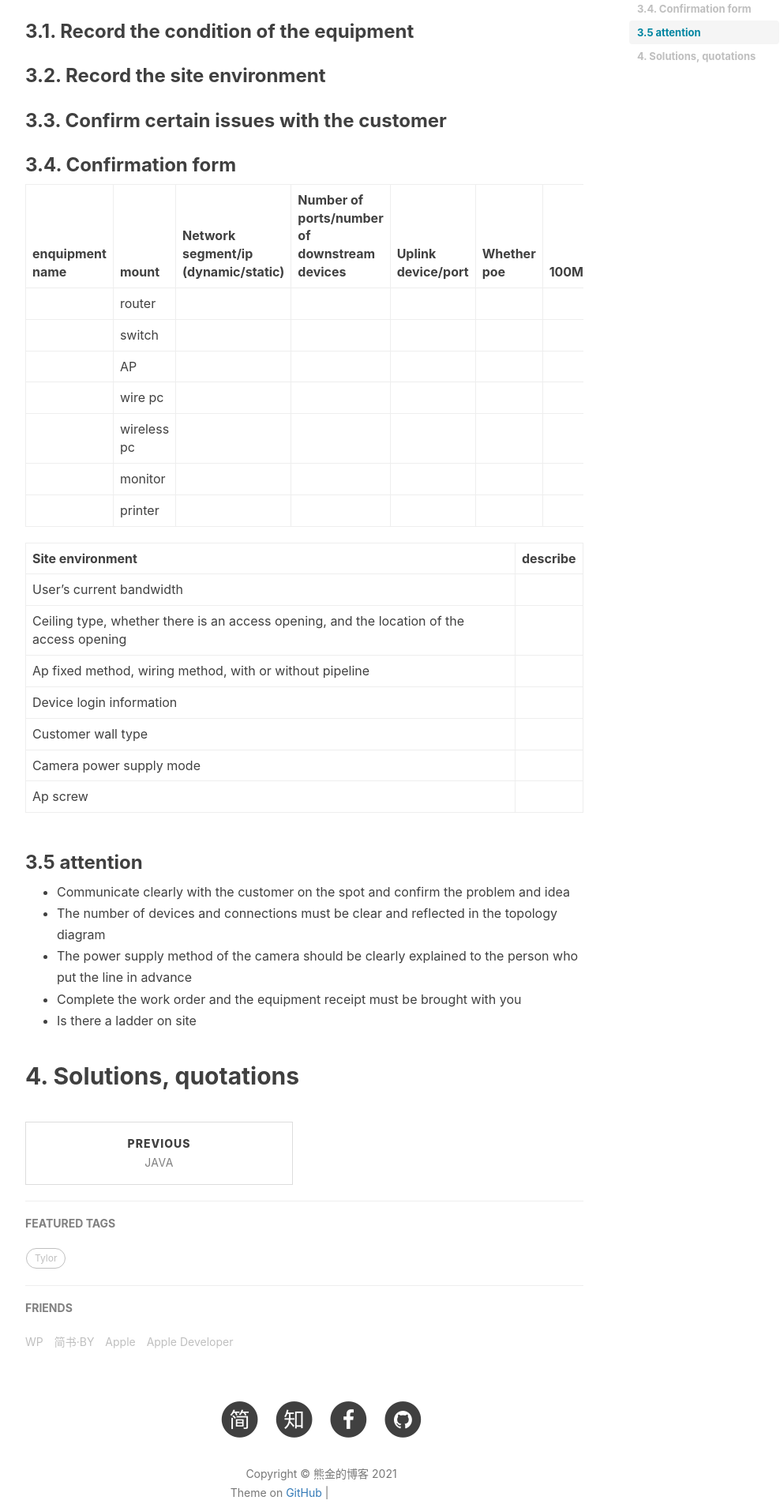
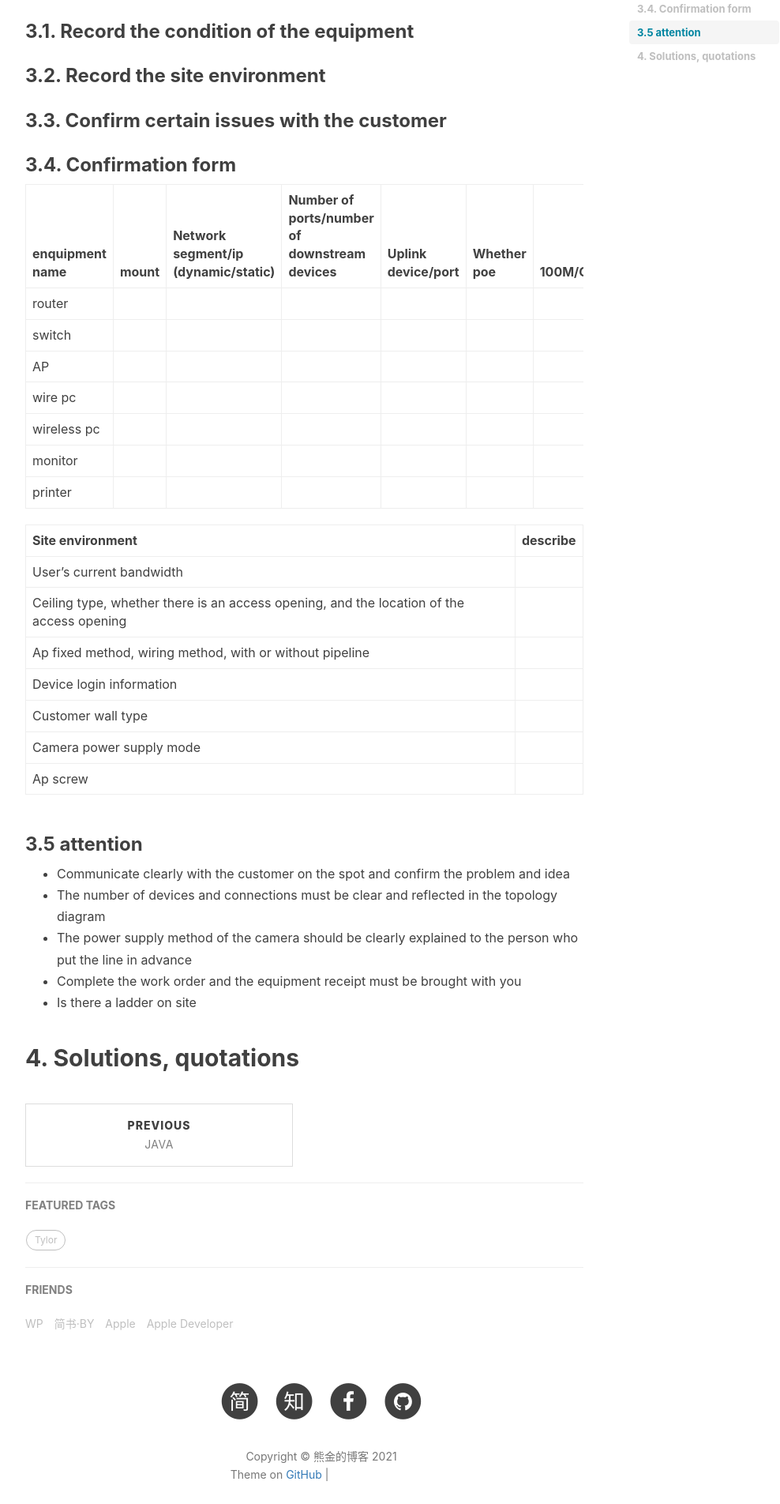
Before and after one commit to nathanielhawthorne/nathanielhawthorne.github.io, a Jekyll site: the page built from _posts/2021-08-06-network-engineering.md, in a window 1280 px wide. Shown: the part 837-2741 px from the top of the page at 79% size, without its empty margins (233-1221 px from the left). Built offline with Jekyll 4.4.1, drawn with Linux system fonts in a browser that asks for light colours; nearby versions of some CDN libraries; comment, search, counter and statistics services are not loaded; grey boxes are pictures that could not be loaded.

```diff
--- a/_posts/2021-08-06-network-engineering.md
+++ b/_posts/2021-08-06-network-engineering.md
@@ -28,13 +28,13 @@ tags:
 
 enquipment name|mount|Network segment/ip (dynamic/static)|Number of ports/number of downstream devices|Uplink device/port|Whether poe|100M/Gigabit|model
 ----------------------------------------|-----------------------------|---|-------------------------|-----------------------|-------------------------|---------|--------------|
-|router||||||||
-|switch||||||||
-|AP|||||||||
-|wire pc|||||||||
-|wireless pc|||||||||
-|monitor|||||||||
-|printer|||||||||
+router||||||||
+switch||||||||
+AP|||||||||
+wire pc|||||||||
+wireless pc|||||||||
+monitor|||||||||
+printer|||||||||
 
 Site environment|describe
 --------------|--------------------|
```
